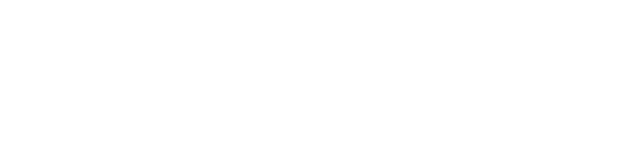
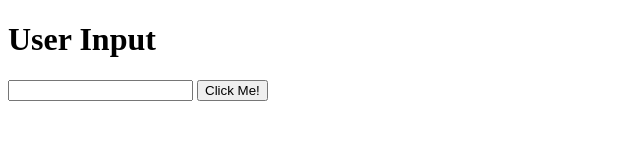
Before and after one commit to Henrique-mazzoleni/web-framework-ts, a website with bundled scripts: page index.html in a window 1280 px wide. Shown: the whole page, without its empty margins (0-640 px from the left). Built offline with nearby package versions, Linux system fonts and the light colour scheme; data requests are answered from the project's data file.

Commit message:
added user form with events handling

```diff
--- a/index.html
+++ b/index.html
@@ -6,6 +6,7 @@
     <title>Web Framework</title>
   </head>
   <body>
+    <div id="root"></div>
     <script type="module" src="./src/index.ts"></script>
   </body>
 </html>
--- a/src/index.ts
+++ b/src/index.ts
@@ -1,17 +1,5 @@
-import { User } from './models/User';
+import { UserForm } from './views/UserForm';
 
-// const user = User.buildUser({ id: 4 });
-
-// user.on('change', () => {
-//   console.log(user);
-// });
-
-// user.fetch();
-
-const collection = User.buildCollection();
-
-collection.on('change', () => {
-  console.log(collection);
-});
-
-collection.fetch();
+const root = document.querySelector('#root');
+const userForm = new UserForm(root);
+userForm.render();
--- /dev/null
+++ b/src/views/UserForm.ts
@@ -0,0 +1,49 @@
+export class UserForm {
+  constructor(public parent: Element) {}
+
+  eventsMap(): { [key: string]: () => void } {
+    return {
+      'click:button': this.onButtonClick,
+      'mouseenter:h1': this.onH1Hover,
+    };
+  }
+
+  onButtonClick(): void {
+    console.log('Hi there');
+  }
+
+  onH1Hover(): void {
+    console.log('hovering...');
+  }
+
+  bindEvents(fragment: DocumentFragment): void {
+    const eventsMap = this.eventsMap();
+
+    for (const eventKey in eventsMap) {
+      const [eventName, selector] = eventKey.split(':');
+
+      fragment.querySelectorAll(selector).forEach((element) => {
+        element.addEventListener(eventName, eventsMap[eventKey]);
+      });
+    }
+  }
+
+  template(): string {
+    return `
+      <div>
+        <h1>User Input</h1>
+        <input />
+        <button>Click Me!</button>
+      </div>
+    `;
+  }
+
+  render(): void {
+    const templateElement = document.createElement('template');
+    templateElement.innerHTML = this.template();
+
+    this.bindEvents(templateElement.content);
+
+    this.parent.append(templateElement.content);
+  }
+}
```
